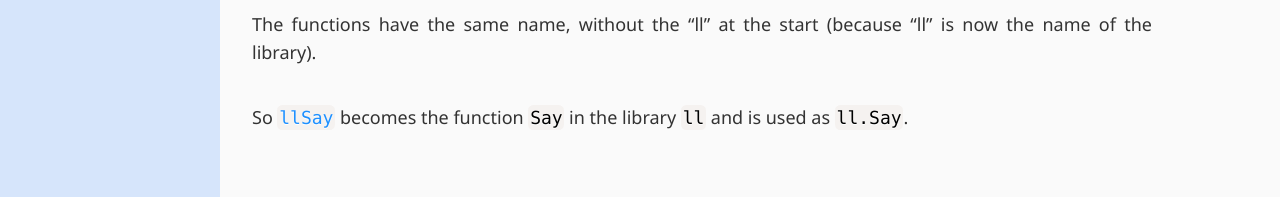
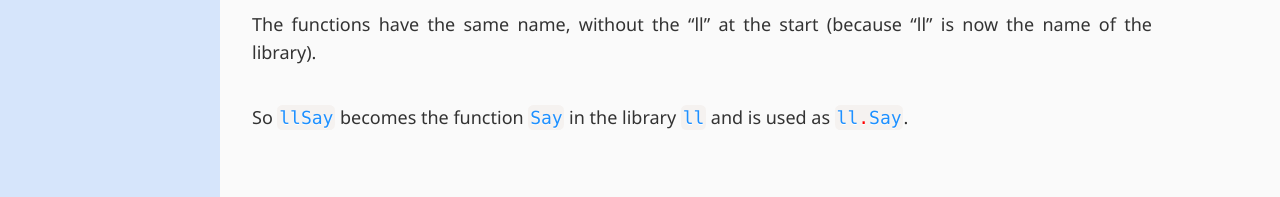
Before and after one commit to Suzanna-Linn/slua, a Jekyll site: the page built from docs/moving-libraries.md, in a window 1280 px wide and 900 px high, scrolled down 1411 px. Shown: the part 700-897 px from the top of the window. Built offline with Jekyll 4.4.1, drawn with Linux system fonts in a browser that asks for light colours; nearby versions of some CDN libraries; our own code applies the rules of GitHub Pages for plain Markdown files; comment, search, counter and statistics services are not loaded.

Commit message:
Update moving-libraries.md

```diff
--- a/docs/moving-libraries.md
+++ b/docs/moving-libraries.md
@@ -69,4 +69,4 @@ with all the functions coming from LSL (523 functions, currently).
 
 The functions have the same name, without the "ll" at the start (because "ll" is now the name of the library).
 
-So <code class="language-lsl">llSay</code> becomes the function <code class="language-lua">Say</code> in the library <code class="language-lua">ll</code> and is used as <code class="language-lua">ll.Say</code>.
+So <code class="language-lsl">llSay</code> becomes the function <code class="language-slua">Say</code> in the library <code class="language-slua">ll</code> and is used as <code class="language-slua">ll.Say</code>.
```
